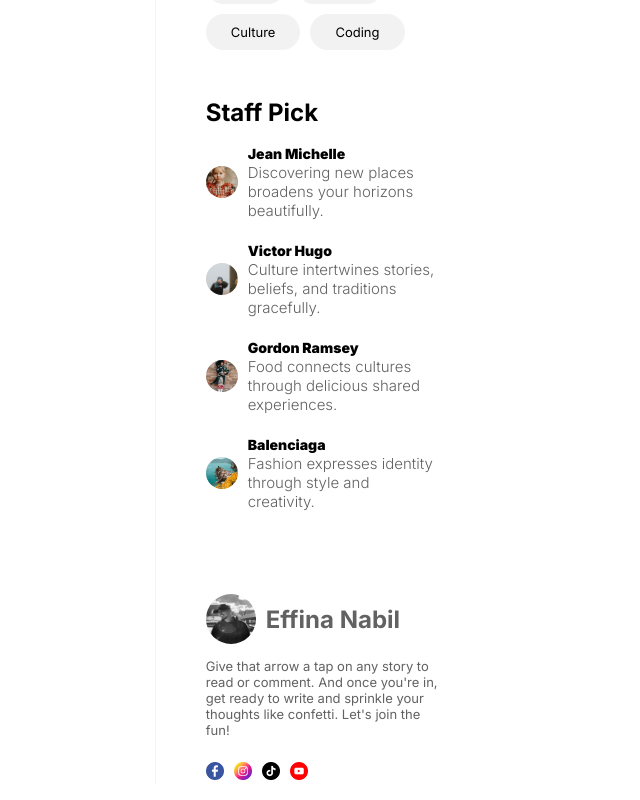
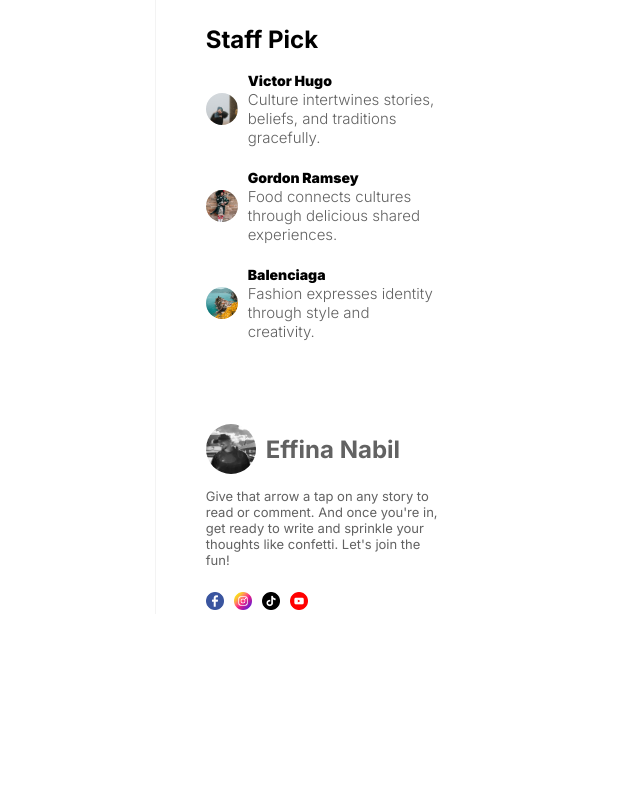
Before and after one commit to nabeff/blog, a Next.js app: page / in a window 1280 px wide. Shown: the part 1065-1865 px from the top of the page, without its empty margins (634-1274 px from the left). After the commit the page ends 1695 px from the top, so only its background shows below. Built offline with nearby package versions, Linux system fonts and the light colour scheme; no server answers; the database is empty.

Commit message:
margin top

```diff
--- a/components/CategoryList/categoryList.module.css
+++ b/components/CategoryList/categoryList.module.css
@@ -2,6 +2,7 @@
   margin-bottom: 2rem;
   border-bottom: 1px rgb(243, 243, 243) solid;
   width: 90%;
+  margin-top: 2rem;
 
 }
 
--- a/components/Menu/menu.module.css
+++ b/components/Menu/menu.module.css
@@ -1,7 +1,8 @@
 .container {
   flex: 1;
   margin-top: 1.5rem;
-  min-height: 100vh
+  min-height: 100vh;
+  margin-top: 3rem;
 }
 
 .by{
--- a/components/menuPosts/MenuPosts.jsx
+++ b/components/menuPosts/MenuPosts.jsx
@@ -5,20 +5,7 @@
 const MenuPosts = ({widthImage}) => {
   return (
     <div className={styles.items}>
-        <Link  href="/" className={styles.item}>
-          {widthImage && ( <div className={styles.imageContainer}>
-              <Image src='/fashion.png' alt='' fill className={styles.image}/>
-          </div>
-          )}
-          <div className={styles.textContainer}>
 
-              <span className={styles.username}>Jean Michelle </span>
-
-            <h3 className={styles.postTitle}>Discovering new places broadens your horizons beautifully.
-              </h3>
-
-          </div>
-        </Link>
         <Link  href="/" className={styles.item}>
         {widthImage && ( <div className={styles.imageContainer}>
               <Image src='/coding.png' alt='' fill className={styles.image}/>
```
